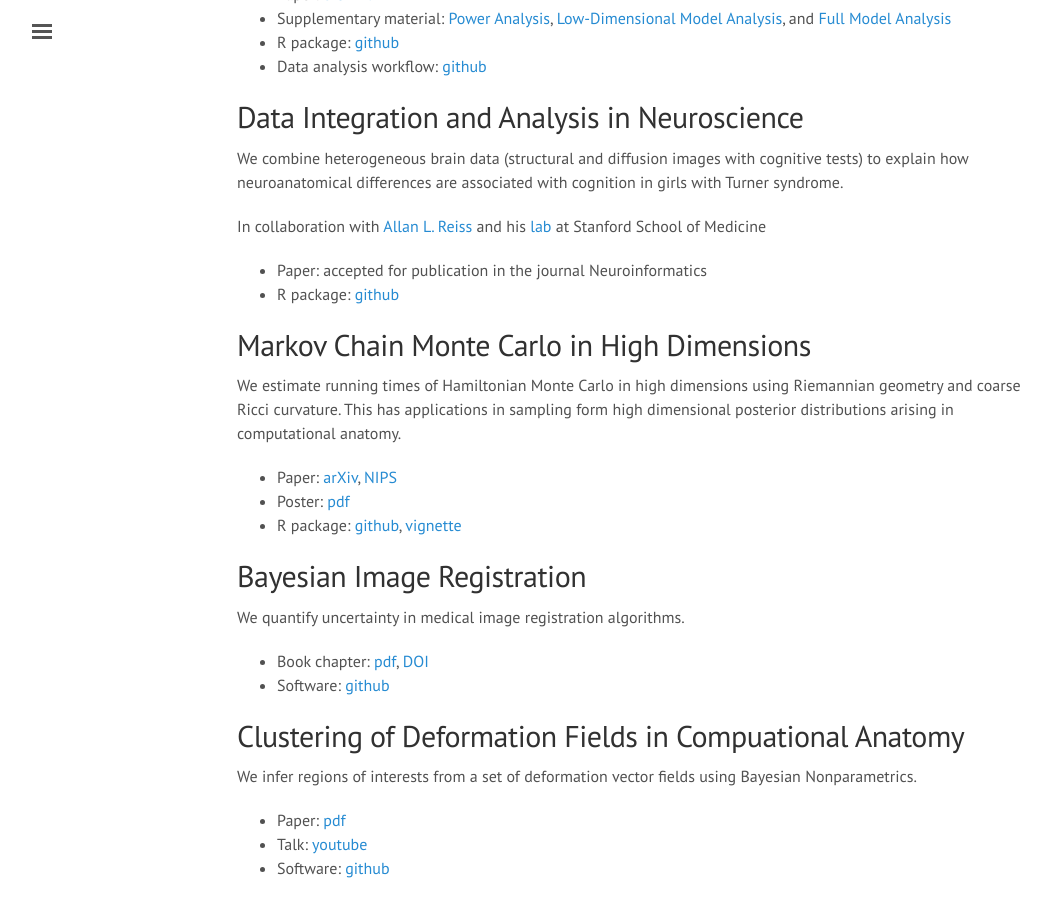
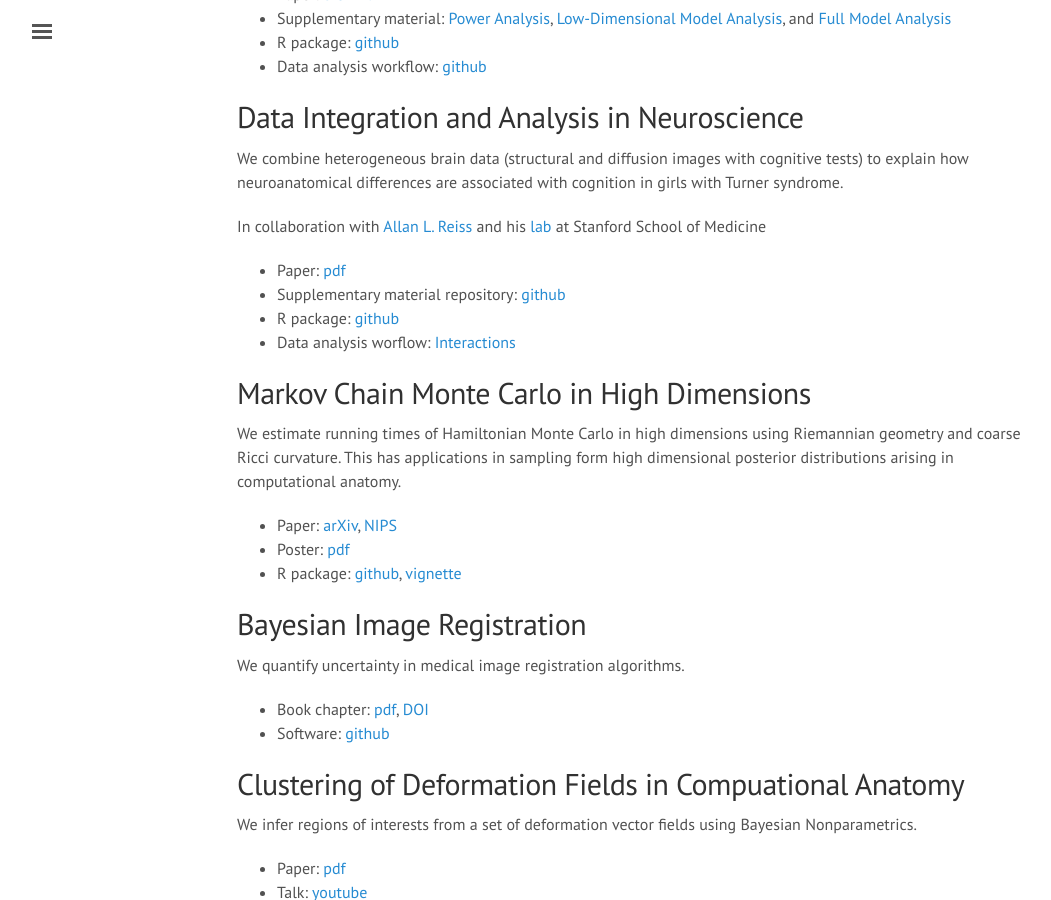
Before and after one commit to ChristofSeiler/ChristofSeiler.github.io, a Jekyll site: the page built from projects.md, in a window 1280 px wide and 900 px high, scrolled down 539 px. Shown: the whole window, without its empty margins (3-1054 px from the left). Built offline with Jekyll 4.4.1, drawn with Linux system fonts in a browser that asks for light colours.

Commit message:
added Neuroinformatics paper and supplementary material

```diff
--- a/projects.md
+++ b/projects.md
@@ -27,8 +27,10 @@ We combine heterogeneous brain data (structural and diffusion images with cognit
 
 In collaboration with [Allan L. Reiss](https://med.stanford.edu/profiles/allan-reiss) and his [lab](http://cibsr.stanford.edu/) at Stanford School of Medicine
 
-* Paper: accepted for publication in the journal Neuroinformatics
+* Paper: [pdf](https://christofseiler.github.io/braincog/BrainCognitionArticle_Neuroinformatics.pdf)
+* Supplementary material repository: [github](https://github.com/ChristofSeiler/braincog_manuscript)
 * R package: [github](https://github.com/ChristofSeiler/braincog)
+* Data analysis worflow: [Interactions](https://christofseiler.github.io/braincog/supplementary_materials/Interactions_2.html)
 
 ## Markov Chain Monte Carlo in High Dimensions
 
```
Also changed, not shown: publications.md (+2 -1 lines).
